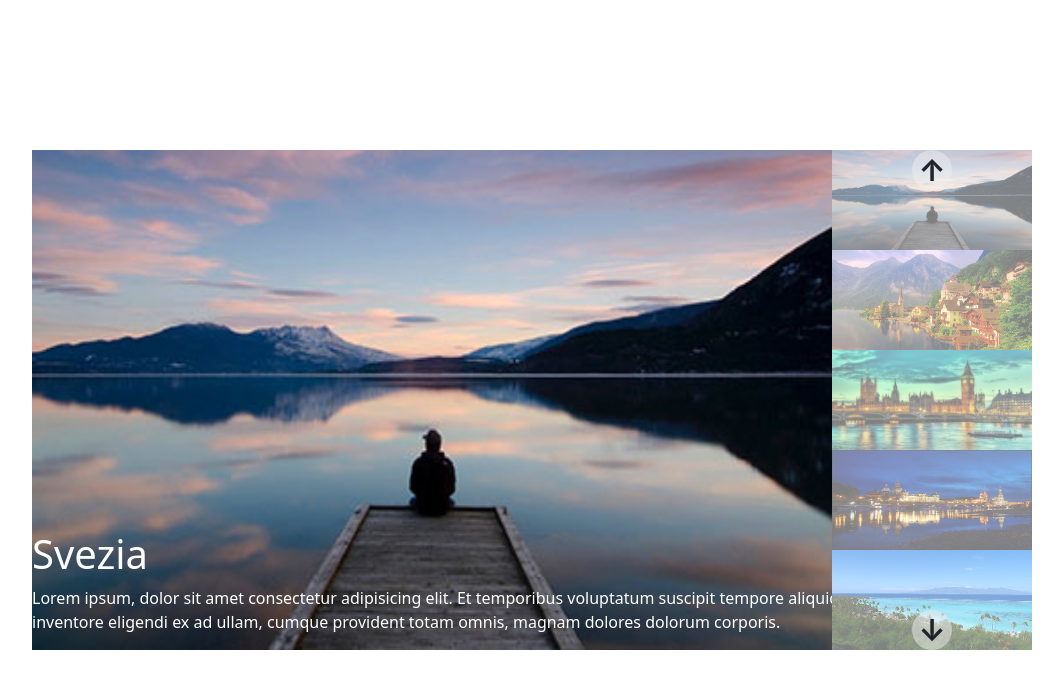
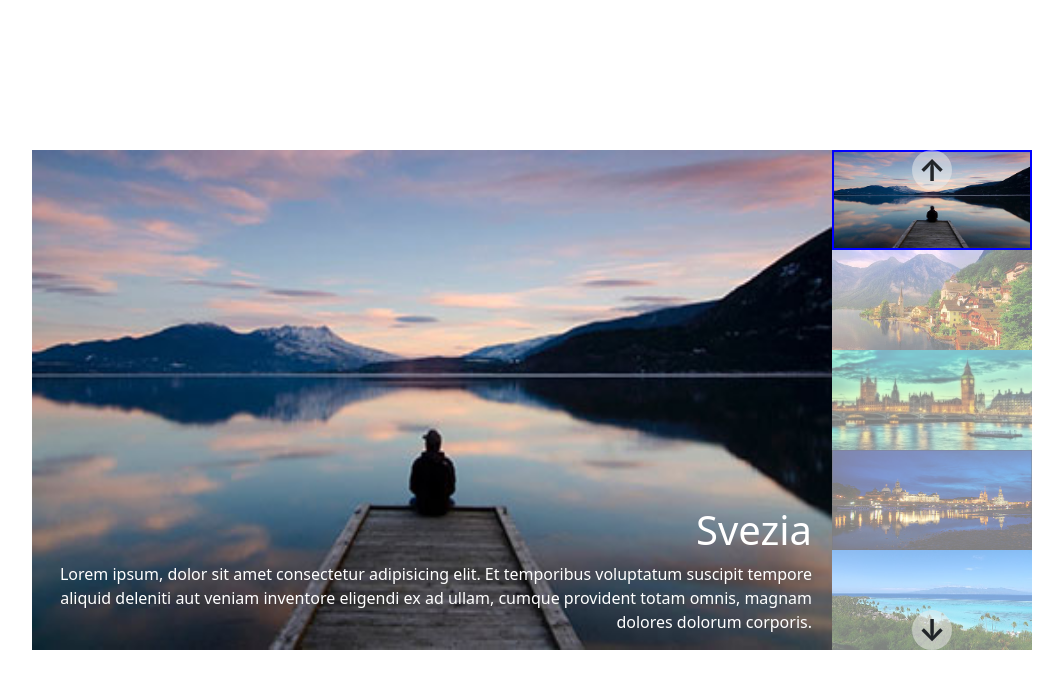
Before and after one commit to Masadavide/js-array-carousel, a plain HTML site: page index.html in a window 1280 px wide. Shown: the whole page, without its empty margins (108-1171 px from the left). Drawn offline with nearby package versions, Linux system fonts and the light colour scheme.

Commit message:
finito a fatica

```diff
--- a/index.html
+++ b/index.html
@@ -11,7 +11,7 @@
 <body>
     <div class="container position-relative">
         <div class="main position-absolute top-50 start-50 translate-middle d-flex">
-            <div class="center">
+            <div class="center position-relative text-end">
                 <div class="items_container"></div>
             </div>
             <div class="lateral d-flex flex-column position-relative">
--- a/myscript.js
+++ b/myscript.js
@@ -40,9 +40,10 @@ for (let i = 0; i < items.length; i++){
 
 for (let i = 0; i < items.length; i++){
     itemsContentSide += `
-        <div class="item2" id="item-${i}">
+        <div class="item2" id="lateral_item-${i}">
             <img src="${items[i]}" alt="">
         </div>`;
+
 }
 
 const itemsContainer = document.querySelector('.items_container');
@@ -53,6 +54,9 @@ itemsContainerSide.innerHTML += itemsContentSide;
 
 let itemsActive = document.getElementById('item-'+elementActive);
 itemsActive.classList.add('active');
+
+let itemsSideActive = document.getElementById('lateral_item-'+elementActive);
+itemsSideActive.classList.add('opacity');
 
 const prev = document.querySelector('.prev');
 const next = document.querySelector('.next');
@@ -67,6 +71,9 @@ prev.addEventListener('click', function() {
     itemsActive = document.getElementById('item-'+elementActive);
     itemsActive.classList.add('active');
 
+    itemsSideActive.classList.remove('opacity');
+    itemsSideActive = document.getElementById('lateral_item-'+elementActive);
+    itemsSideActive.classList.add('opacity');
 });
 
 next.addEventListener('click', function() {
@@ -78,4 +85,8 @@ next.addEventListener('click', function() {
     itemsActive.classList.remove('active');
     itemsActive = document.getElementById('item-'+elementActive);
     itemsActive.classList.add('active');
+
+    itemsSideActive.classList.remove('opacity');
+    itemsSideActive = document.getElementById('lateral_item-'+elementActive);
+    itemsSideActive.classList.add('opacity');
 });
--- a/style.css
+++ b/style.css
@@ -37,7 +37,6 @@
 .lateral img{
     width: 100%;
     height: 100%;
-    opacity: 0.5;
 }
 
 .item.active{
@@ -63,7 +62,7 @@
     color: white;
     position: absolute;
     bottom: 0;
-    left: 0;
+    right: 20px;
 }
 
 
@@ -72,7 +71,11 @@
     width: 100%;
 }
 
+.item2{
+    opacity: 0.5;
+}
+
 .opacity{
-    background-color: chartreuse;
-    z-index: 1;
+    opacity: 1;
+    border: 2px solid blue;
 }
```
